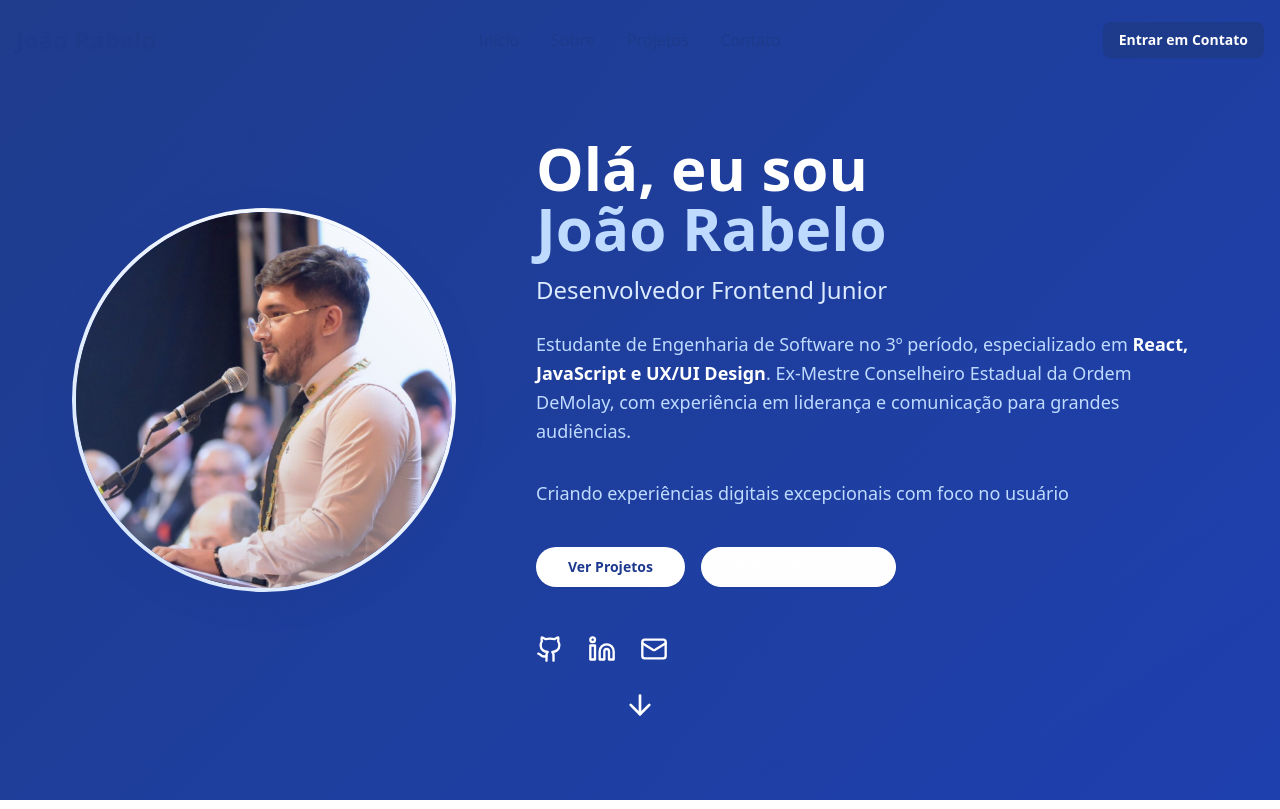
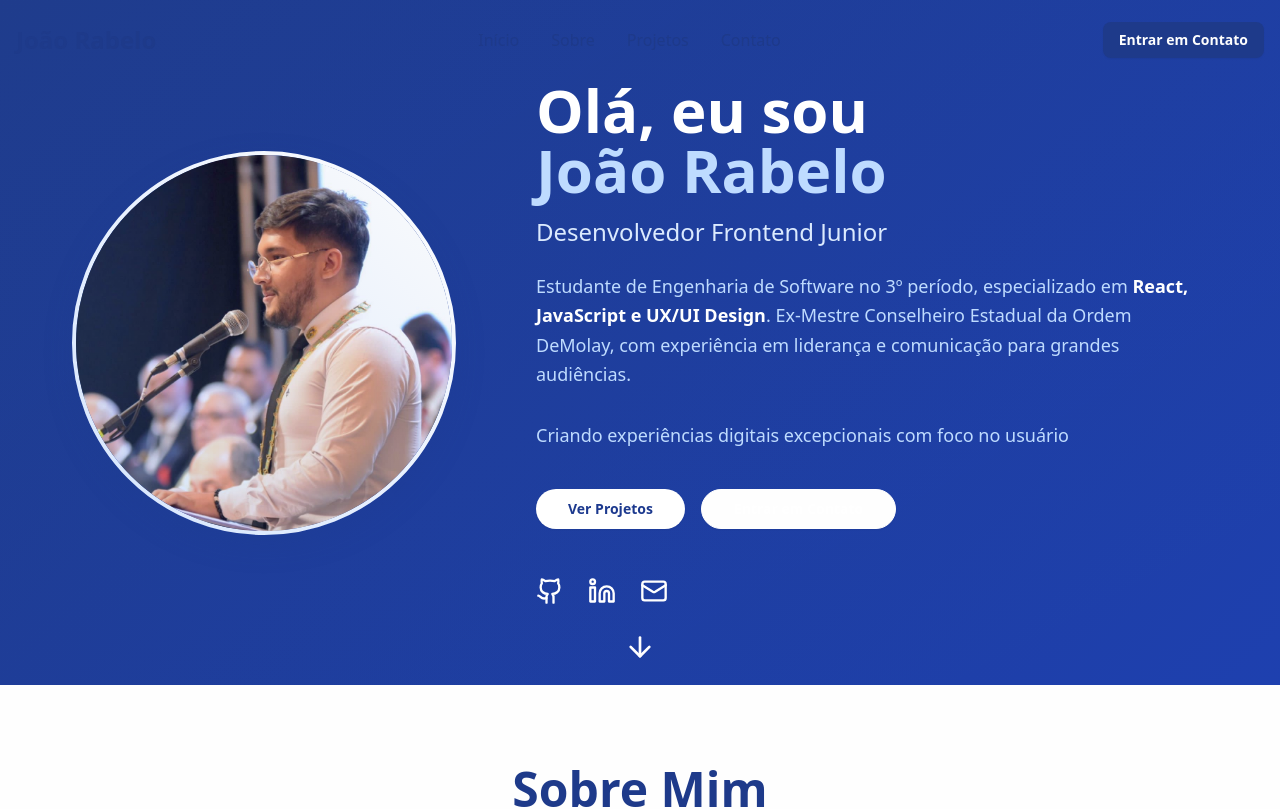
Before and after one commit to jrabeloneto/joao-portifolio, a React (Vite) app: page / in a window 1280 px wide. Shown: the top 809 px of the page. Built offline with nearby package versions, Linux system fonts and the light colour scheme.

Commit message:
fix: corrige problema de layout e visibilidade das seções
- Adiciona estilos CSS para garantir visibilidade das seções
- Corrige problema de espaço em branco excessivo
- Melhora responsividade do layout
- Garante que todas as seções sejam exibidas corretamente

```diff
--- a/src/App.css
+++ b/src/App.css
@@ -125,6 +125,11 @@
   }
   body {
     @apply bg-background text-foreground;
+    margin: 0;
+    padding: 0;
+  }
+  html {
+    scroll-behavior: smooth;
   }
 }
 
@@ -156,6 +161,8 @@
 
 .section-padding {
   padding: 5rem 1rem;
+  min-height: auto;
+  width: 100%;
 }
 
 @media (max-width: 768px) {
@@ -192,6 +199,37 @@
   color: var(--navy-blue-light);
 }
 
+/* Fix for section visibility */
+section {
+  display: block !important;
+  visibility: visible !important;
+  opacity: 1 !important;
+  min-height: auto;
+  width: 100%;
+}
+
+.hero-section {
+  min-height: 100vh;
+  display: flex !important;
+  align-items: center;
+}
+
+.about-section,
+.projects-section,
+.contact-section {
+  display: block !important;
+  padding: 5rem 0;
+  width: 100%;
+}
+
+@media (max-width: 768px) {
+  .about-section,
+  .projects-section,
+  .contact-section {
+    padding: 3rem 0;
+  }
+}
+
 .nav-link::after {
   content: '';
   position: absolute;
```
